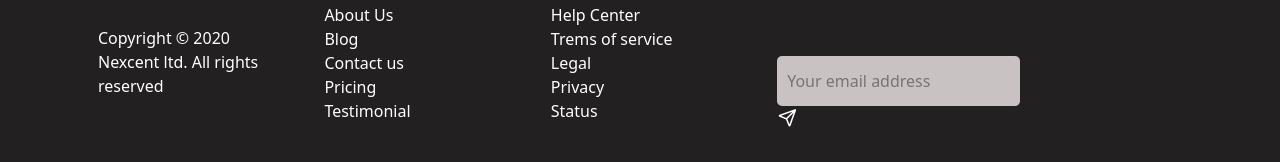
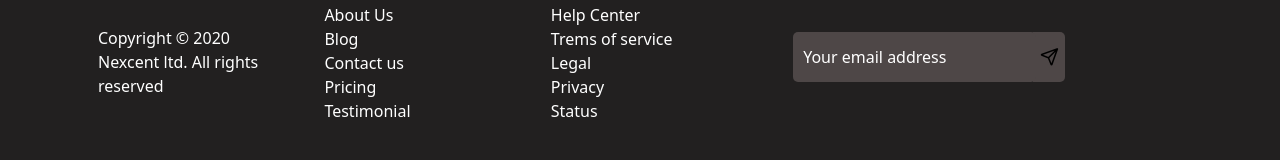
Before and after one commit to Waris1039/Mini-Hackathon, a plain HTML site: page index.html in a window 1280 px wide. Shown: the part 3632-3794 px from the top of the page. Drawn offline with nearby package versions, Linux system fonts and the light colour scheme.

Commit message:
Mini Hackathon

```diff
--- a/index.html
+++ b/index.html
@@ -240,8 +240,9 @@
     <div class="col">
       <div class="p-3 ">
         <ul class="list-unstyled ">
-            <h4>Stay up to date</h4><br><br>
-            <input type="email" name="" id="" placeholder="Your email address" class="input"><i class="fa-regular fa-paper-plane"></i>
+            <li><h4>Stay up to date</h4><br> </li>
+           <li class="d-flex container"><input type="email" name="" id="" placeholder="Your email address" class="input"> <button class="input-btn"><i class="fa-regular fa-paper-plane"></i></button></li> <br>
+
         </ul>
       </div>
     </div>
--- a/style.css
+++ b/style.css
@@ -26,8 +26,20 @@
     border-radius: 5px;
     border: none;
     padding-left: 10px;
-    background-color: rgb(201, 194, 194);
+    background-color: rgb(78, 71, 71);
+    color: white;
+    position: relative;
 }
 .input:focus{
     outline: none;
 }
+.input-btn{
+    background-color: rgb(78, 71, 71);
+    border: none;
+    margin-left: -3px;
+    border-top-right-radius: 5px;
+    border-bottom-right-radius: 5px;
+}
+.input::-webkit-input-placeholder{
+    color: white;
+}
```
Also changed, not shown: assets/logo-1.png (added).
